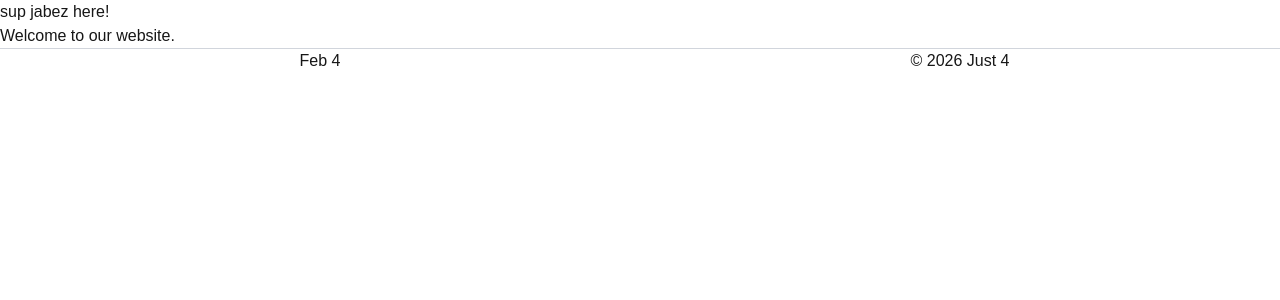
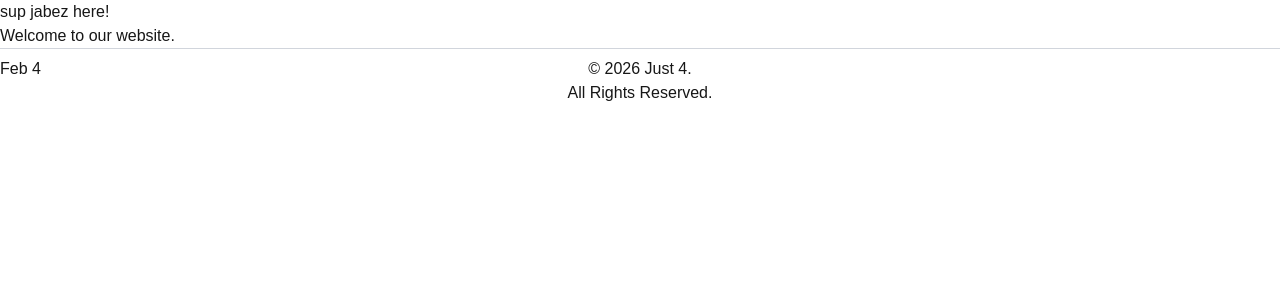
Before and after one commit to Ryuuu00/Calendar, a Next.js app: page / in a window 1280 px wide. Shown: the top 300 px of the page. Built offline with nearby package versions, Linux system fonts and the light colour scheme.

Commit message:
update footer layout and enhance copyright notice

```diff
--- a/src/components/footer.tsx
+++ b/src/components/footer.tsx
@@ -20,9 +20,9 @@ export default function Footer() {
 
     return (
         <footer>
-            <div className="grid grid-cols-2 border-t border-gray-300">
-                <p className="text-center">{month} {date}</p>
-                <p className="text-center">© 2026 Just 4</p>
+            <div className="grid grid-cols-3 border-t border-gray-300 pt-2">
+                <p className="grid">{month} {date}</p>
+                <p className="text-center center">© 2026 Just 4. <br /> All Rights Reserved.</p>
             </div>
 
         </footer>
```
